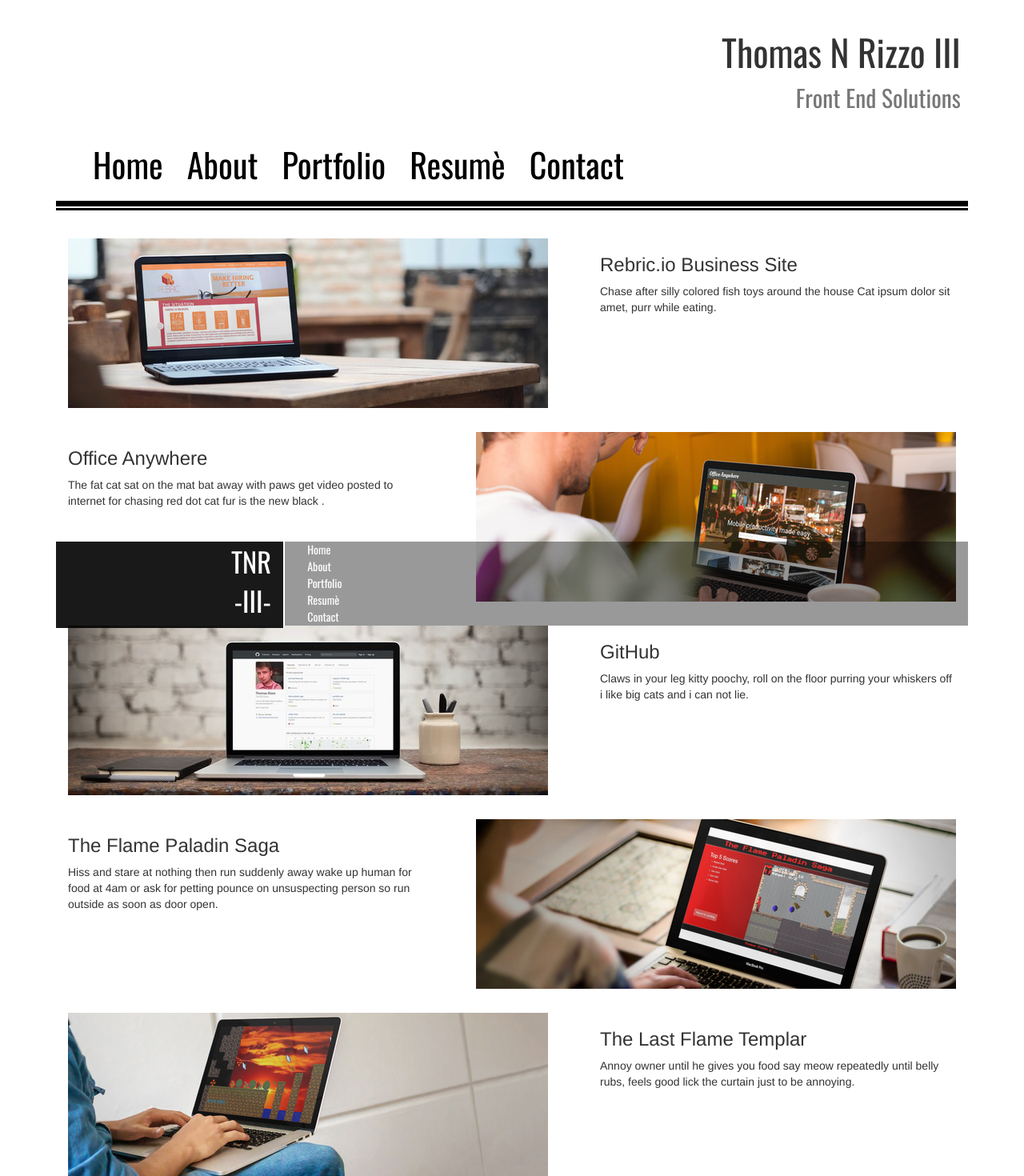
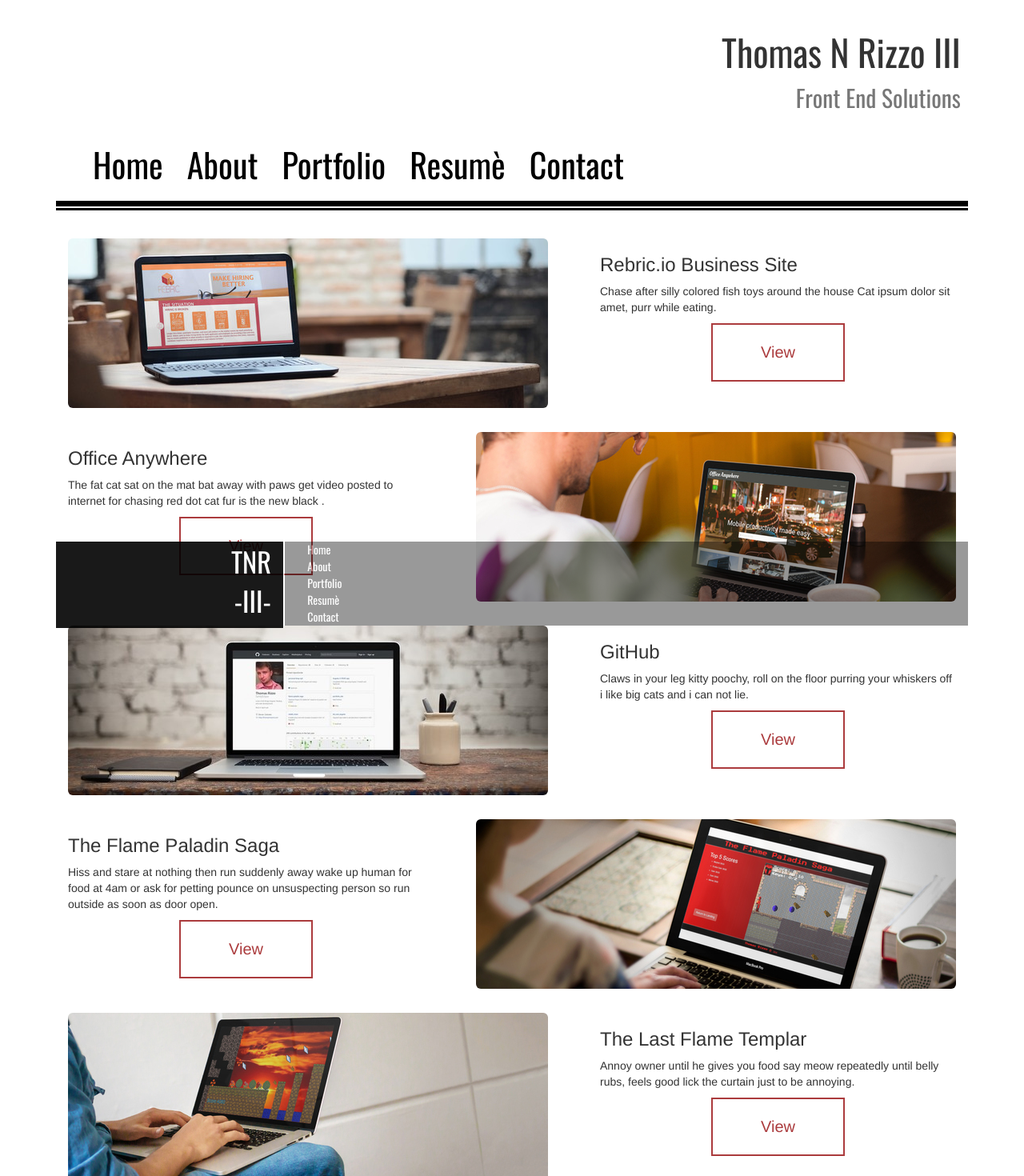
Before and after one commit to SanityEclipse/SED-business-site, an Angular app: page /portfolio in a window 1280 px wide. Shown: the top 1470 px of the page at 80% size. After the commit the page ends 800 px from the top, so only its background shows below. Built offline with nearby package versions, Linux system fonts and the light colour scheme; what angular-in-memory-web-api would draw is missing.

Commit message:
Added styling to images, added buttons to projects.

```diff
--- a/src/app/portfolio/portfolio.component.html
+++ b/src/app/portfolio/portfolio.component.html
@@ -2,7 +2,7 @@
 
   <div class="row">
     <div class="col-md-7">
-      <img class="img-responsive pull-left" src="../assets/images/rebric_laptop.jpg"/>
+      <img class="img-responsive img-rounded pull-left" src="../assets/images/rebric_laptop.jpg"/>
     </div>
     <div class="col-md-5">
       <h3>Rebric.io Business Site</h3>
@@ -10,6 +10,9 @@
         Chase after silly colored fish toys around the house
         Cat ipsum dolor sit amet, purr while eating.
       </p>
+      <div class=text-center>
+        <a class="btn" role="button">View</a>
+      </div>
     </div>
   </div>
 
@@ -19,21 +22,27 @@
       <p>
         The fat cat sat on the mat bat away with paws get video posted to internet for chasing red dot cat fur is the new black .
       </p>
+      <div class=text-center>
+        <a class="btn" role="button">View</a>
+      </div>
     </div>
     <div class="col-md-7">
-      <img class="img-responsive pull-right" src="../assets/images/office_anywhere.jpg"/>
+      <img class="img-responsive img-rounded pull-right" src="../assets/images/office_anywhere.jpg"/>
     </div>
   </div>
 
   <div class="row">
     <div class="col-md-7">
-      <img class="img-responsive pull-left" src="../assets/images/github_laptop.jpg"/>
+      <img class="img-responsive img-rounded pull-left" src="../assets/images/github_laptop.jpg"/>
     </div>
     <div class="col-md-5">
       <h3>GitHub</h3>
       <p>
         Claws in your leg kitty poochy, roll on the floor purring your whiskers off i like big cats and i can not lie.
       </p>
+      <div class=text-center>
+        <a class="btn" role="button">View</a>
+      </div>
     </div>
   </div>
 
@@ -43,21 +52,27 @@
       <p>
         Hiss and stare at nothing then run suddenly away wake up human for food at 4am or ask for petting pounce on unsuspecting person so run outside as soon as door open.
       </p>
+      <div class=text-center>
+        <a class="btn" role="button">View</a>
+      </div>
     </div>
     <div class="col-md-7">
-      <img class="img-responsive pull-right" src="../assets/images/flame_paladin.jpg"/>
+      <img class="img-responsive img-rounded pull-right" src="../assets/images/flame_paladin.jpg"/>
     </div>
   </div>
 
   <div class="row">
     <div class="col-md-7">
-      <img class="img-responsive pull-left" src="../assets/images/old_flame_paladin.jpg"/>
+      <img class="img-responsive img-rounded pull-left" src="../assets/images/old_flame_paladin.jpg"/>
     </div>
     <div class="col-md-5">
       <h3>The Last Flame Templar</h3>
       <p>
         Annoy owner until he gives you food say meow repeatedly until belly rubs, feels good lick the curtain just to be annoying.
       </p>
+      <div class=text-center>
+        <a class="btn" role="button">View</a>
+      </div>
     </div>
   </div>
 
```
